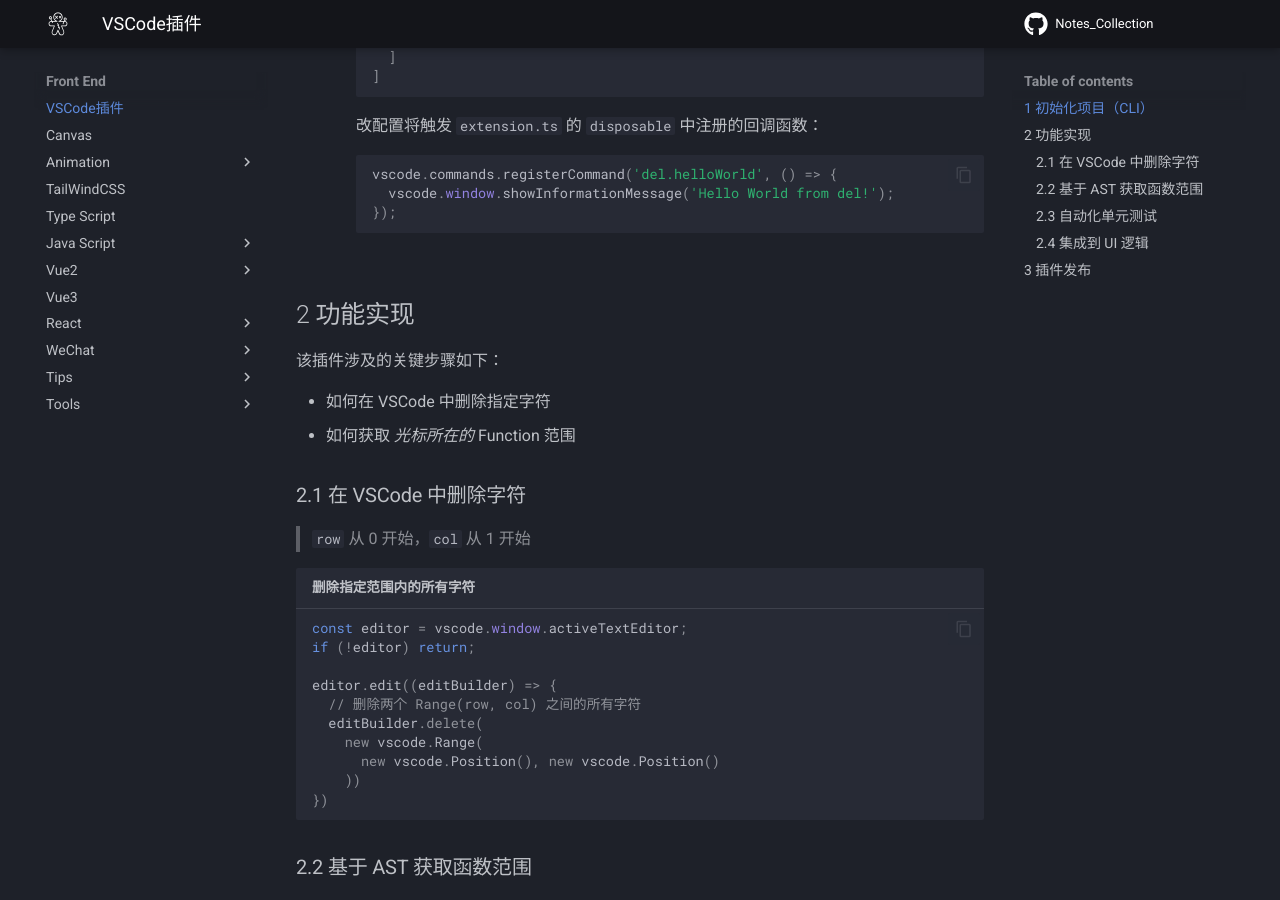
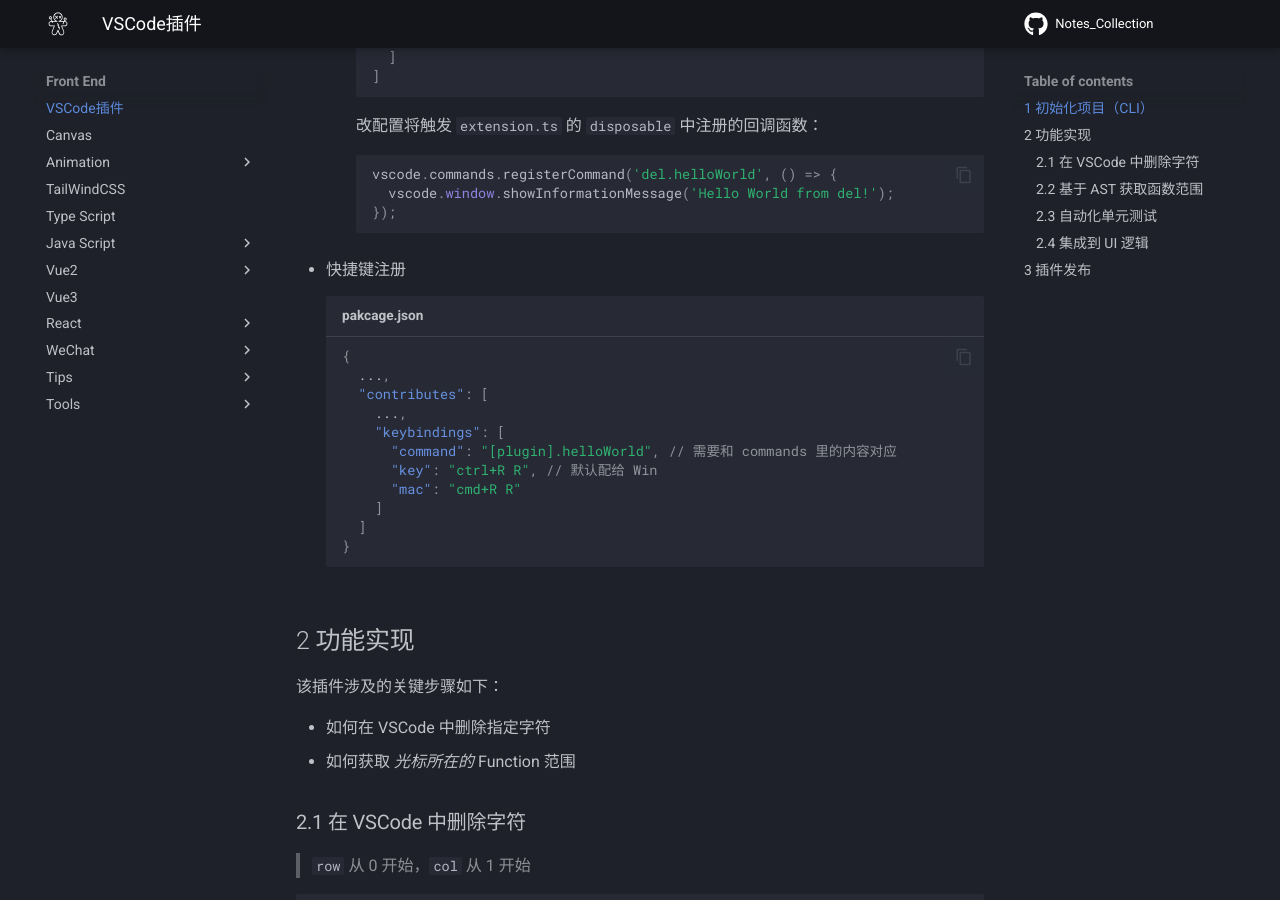
Before and after one commit to triplepiers/Notes_Collection, an MkDocs documentation site: the page built from docs/Nulling/Front End/VSCodePlugin.md, in a window 1280 px wide and 900 px high, scrolled down 1624 px. Built offline with MkDocs 1.6.1 and Material for MkDocs 9.7.7, drawn with Linux system fonts in a browser that asks for light colours; comment, search, counter and statistics services are not loaded; some of the changed text lies outside the part shown.

Commit message:
add: VSCode插件快捷键支持

````diff
--- a/docs/Nulling/Front End/VSCodePlugin.md
+++ b/docs/Nulling/Front End/VSCodePlugin.md
@@ -89,6 +89,22 @@
           vscode.window.showInformationMessage('Hello World from del!');
         });
         ```
+
+- 快捷键注册
+
+    ```json title="pakcage.json"
+    {
+      ...,
+      "contributes": [
+        ...,
+        "keybindings": [
+          "command": "[plugin].helloWorld", // 需要和 commands 里的内容对应
+          "key": "ctrl+R R", // 默认配给 Win
+          "mac": "cmd+R R"
+        ]
+      ]
+    }
+    ```
 
 ## 2 功能实现
 
@@ -279,7 +295,7 @@
 
 export function activate(context: vscode.ExtensionContext) {
   vscode.command.registerCommand(
-    "[plugin].deleteFunction", () => {
+    "[plugin].helloWorld", () => {
       // 如果没有打开的窗口，就可以直接润了
       const editor = vscode.window.activeTextEditor;
       if (!editor) { return; }
````
